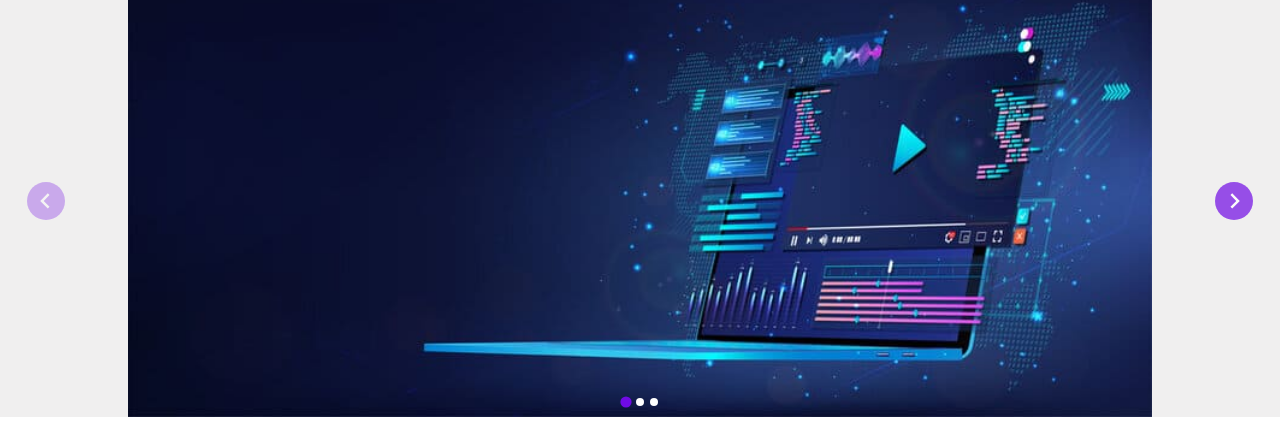
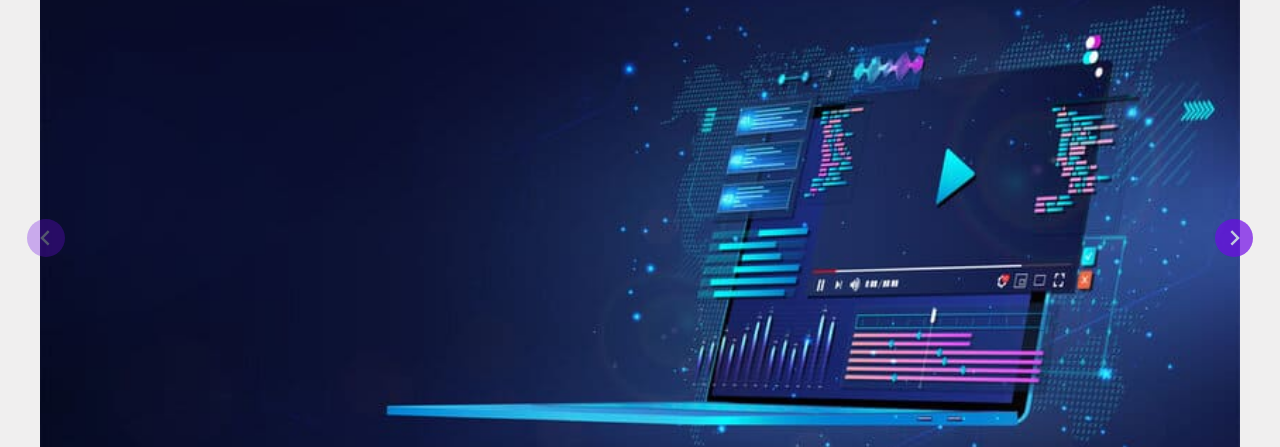
Before and after one commit to DevMiguelAraujo/Ideal-Trends, a plain HTML site: page index.html in a window 1280 px wide. Shown: the part 160-607 px from the top of the page. Drawn offline with Linux system fonts and the light colour scheme.

Commit message:
Adjusted the container size and limited the max area.

```diff
--- a/index.css
+++ b/index.css
@@ -20,7 +20,8 @@ img {
 }
 
 .container {
-  margin: 0 calc(100vw / 10);
+  max-width: 1200px;
+  margin: 0 auto
 }
 
 header {
```
